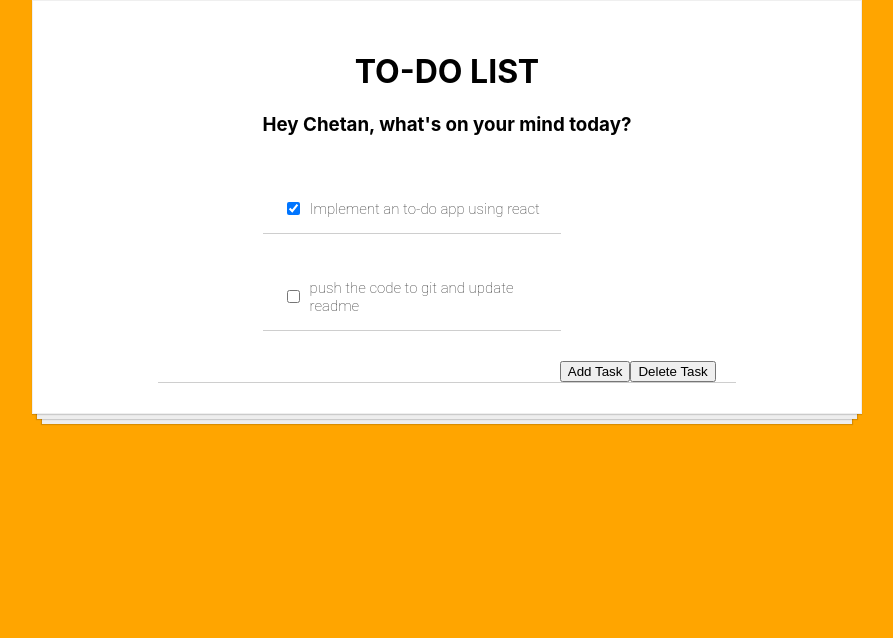
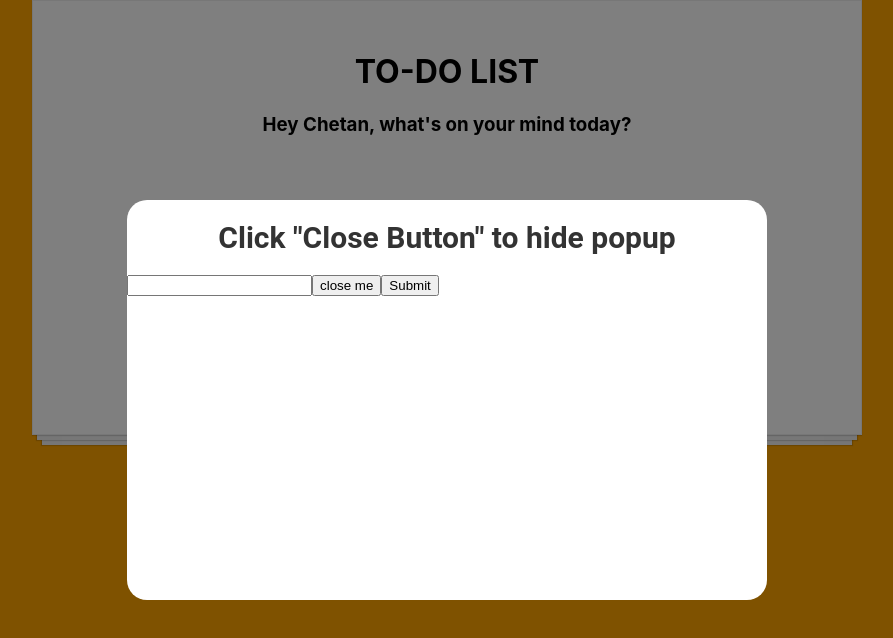
Before and after one commit to Chetanpaliwal22/To-Do-List-App, a React (Create React App) app: page / in a window 1280 px wide. Both pictures are taken after a click on the button "Add Task". Shown: the top 638 px of the page, without its empty margins (193-1086 px from the left). Built offline with nearby package versions, Linux system fonts and the light colour scheme.

Commit message:
state update on button click implemented

```diff
--- a/src/App.js
+++ b/src/App.js
@@ -1,15 +1,26 @@
 import React from 'react';
 import tododatas from './tododatas'
 import TodoItem from './ToDoItem'
-import { Button } from 'react-bootstrap';
+import Button from 'react-bootstrap/Button'
+import Popup from './Popup';
 
 class App extends React.Component {
   constructor() {
     super()
     this.state = {
-      todos: tododatas
+      todos: tododatas,
+      showPopup: false
     }
+
     this.handleChange = this.handleChange.bind(this)
+    this.addTask = this.addTask.bind(this);
+    this.deleteTask = this.deleteTask.bind(this);
+  }
+
+  togglePopup() {
+    this.setState({
+      showPopup: !this.state.showPopup
+    });
   }
 
   handleChange(id) {
@@ -37,8 +48,21 @@ class App extends React.Component {
           {todoItems}
         </div>
 
+        <Button type='submit'>Submit</Button>
         <div className="todo-button">
-          <Button bsstyle="success" onClick={this.addTask}>Add Task</Button>
+        <Button variant="danger">Danger</Button>
+        <Button type='submit'>Submit</Button>
+        <Button variant="outline-primary">Primary</Button>{' '}
+          <Button bsstyle="success" onClick={this.togglePopup.bind(this)}>Add Task</Button>
+
+          {this.state.showPopup ?
+            <Popup
+              text='Click "Close Button" to hide popup'
+              closePopup={this.togglePopup.bind(this)}
+            />
+            : null
+          }
+
           <Button bsstyle="danger" onClick={this.deleteTask}>Delete Task</Button>
         </div>
       </div>
@@ -46,17 +70,23 @@ class App extends React.Component {
   }
 
   addTask() {
+    this.togglePopup.bind(this)
     let len = tododatas.length
     tododatas.push({
       id: len + 1,
       text: "new task push the code to git and update readme",
       completed: false
     })
-    console.log(tododatas.length)
+    this.setState({
+      todos: tododatas
+    })
   }
 
   deleteTask() {
     tododatas.pop();
+    this.setState({
+      todos: tododatas
+    })
   }
 
 }
--- /dev/null
+++ b/src/Popup.js
@@ -0,0 +1,20 @@
+import React from 'react';
+import './style.css';
+import Button from 'react-bootstrap/Button'
+
+class Popup extends React.Component {
+  render() {
+    return (
+      <div className='popup'>
+        <div className='popup_inner'>
+          <h1>{this.props.text}</h1>
+          <input type="text" name="taskname" value="" />
+          <button onClick={this.props.closePopup}>close me</button>
+          <Button type='submit'>Submit</Button>
+        </div>
+      </div>
+    );
+  }
+}
+
+export default Popup;
--- a/src/style.css
+++ b/src/style.css
@@ -68,3 +68,25 @@ input[type=checkbox] {
 input[type=checkbox]:focus {
     outline: 0;
 }
+
+.popup {
+    position: fixed;
+    width: 100%;
+    height: 100%;
+    top: 0;
+    left: 0;
+    right: 0;
+    bottom: 0;
+    margin: auto;
+    background-color: rgba(0,0,0, 0.5);
+  }
+  .popup_inner {
+    position: absolute;
+    left: 25%;
+    right: 25%;
+    top: 25%;
+    bottom: 25%;
+    margin: auto;
+    border-radius: 20px;
+    background: white;
+  }
```
Also changed, not shown: images/addbutton.jpg (deleted).
